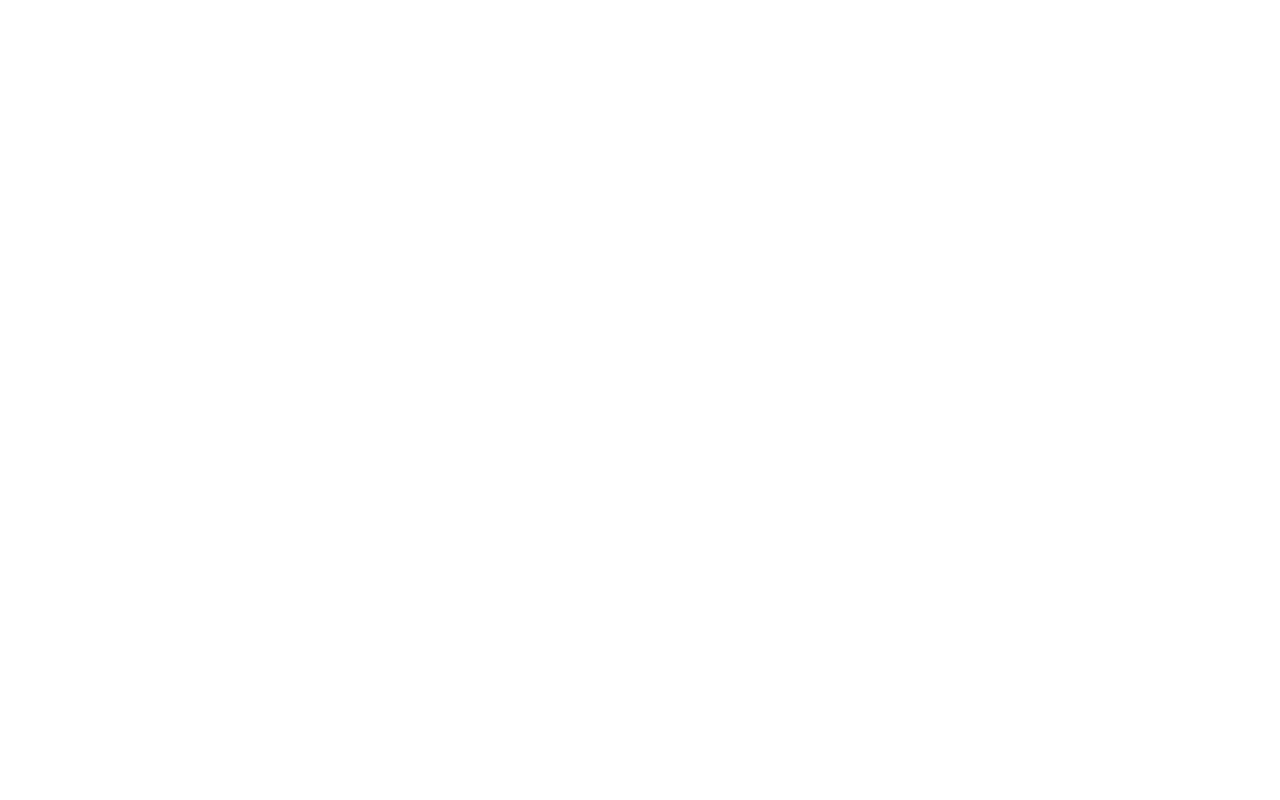
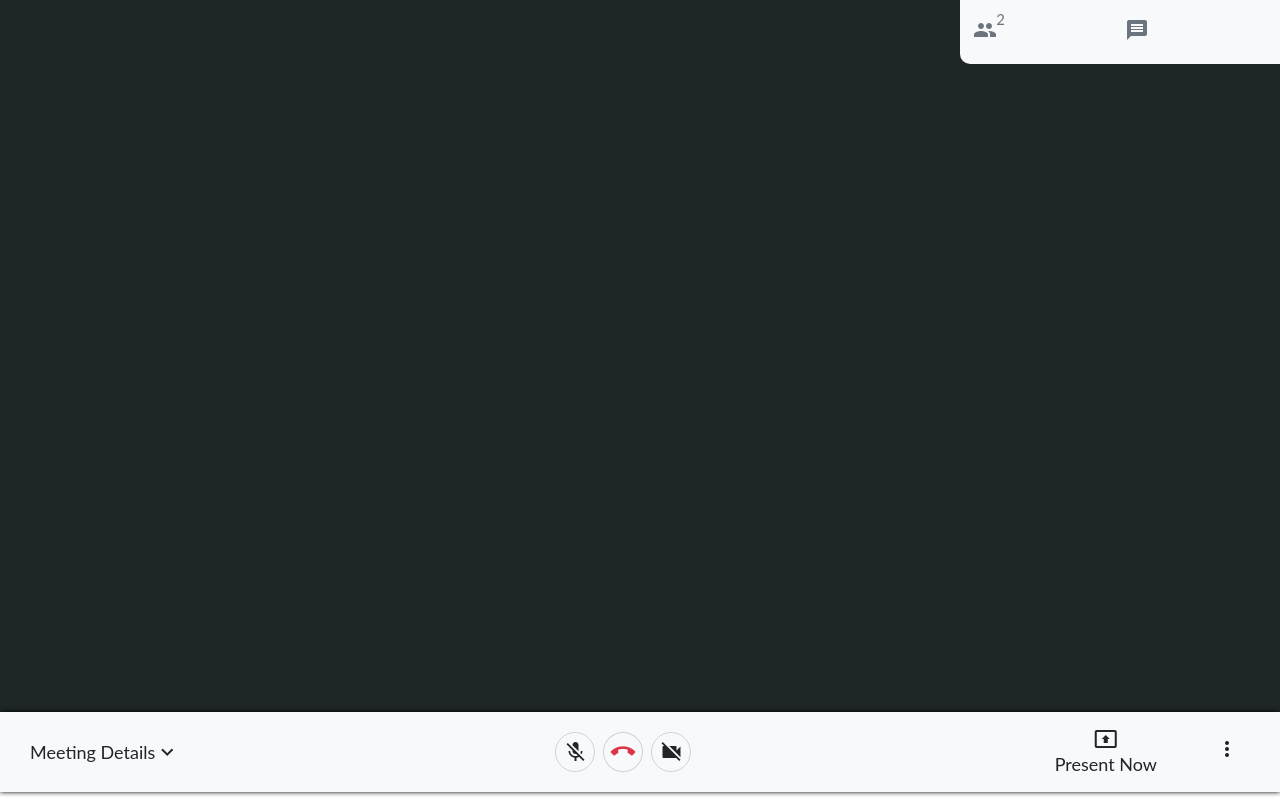
Before and after one commit to lsy980326/google-meet, a website: page index.html in a window 1280 px wide. Drawn offline with Linux system fonts and the light colour scheme.

Commit message:
feat: 구글 미팅 UI 구현

```diff
--- a/index.html
+++ b/index.html
@@ -0,0 +1,98 @@
+<!DOCTYPE html>
+<html lang="en">
+<head>
+    <meta charset="UTF-8">
+    <meta name="viewport" content="width=device-width, initial-scale=1.0">
+    <title>Google Meet</title>
+    <!-- 외부 스타일시트 및 폰트 -->
+    <link rel="stylesheet" href="https://fonts.googleapis.com/icon?family=Material+Icons">
+    <link rel="stylesheet" href="public/Assets/css/bootstrap.min.css">
+    <link rel="stylesheet" href="public/Assets/css/style.css">
+</head>
+<body>
+    <main class="d-flex flex-column home-wrap">
+        <!-- 상단 영역: 비디오 화면 및 참가자 정보 -->
+        <div class="g-top text-light">
+            <!-- 메인 비디오 컨테이너 -->
+            <div class="top-remote-video-show-wrap d-flex">
+                <div id="meetingContainer" class="w-75 d-none">
+                    <div class="call-wrap" style="background-color: black;">
+                        <div class="video-wrap" id="divUsers" style="display: flex; flex-wrap: wrap;">
+                            <!-- 내 비디오 영역 -->
+                            <div id="me" class="userbox display-center flex-column">
+                                <h2 class="display-center" style="font-size: 14px;"></h2>
+                                <div class="display-center">
+                                    <video autoplay muted id="localVideoPlayer"></video>
+                                </div>
+                            </div>
+
+                            <!-- 다른 참가자 비디오 템플릿 -->
+                            <div id="otherTemplate" class="userbox display-center flex-column" style="display:none">
+                                <h2 class="display-center" style="font-size: 14px;"></h2>
+                                <div class="display-center">
+                                    <video autoplay muted></video>
+                                    <video autoplay muted style="display: none;"></video>
+                                </div>
+                            </div>
+                        </div>
+                    </div>
+                </div>
+            </div>
+
+            <!-- 상단 왼쪽: 참가자 수, 채팅, 시간 정보 -->
+            <div class="g-top-left bg-light text-secondary w-25 d-flex align-items-center justify-content-between pl-2 pr-2">
+                <div class="top-left-participant-wrap pt-2 cursor-pointer">
+                    <div class="top-left-participant-icon">
+                        <span class="material-icons">people</span>
+                    </div>
+                    <div class="top-left-participant-count">2</div>
+                </div>
+                <div class="top-left-chat-wrap pt-2 cursor-pointer">
+                    <span class="material-icons">message</span>
+                </div>
+                <div class="top-left-time-wrap"></div>
+            </div>
+        </div>
+
+        <!-- 하단 영역: 컨트롤 버튼들 -->
+        <div class="g-bottom bg-light m-0 d-flex justify-content-between align-items-center">
+            <!-- 하단 왼쪽: 미팅 상세 정보 -->
+            <div class="bottom-left d-flex" style="height:10vh;">
+                <div class="display-center cursor-pointer meeting-details-button">
+                    Meeting Details
+                    <span class="material-icons">keyboard_arrow_down</span>
+                </div>
+            </div>
+
+            <!-- 하단 중앙: 주요 컨트롤 버튼들 -->
+            <div class="bottom-middle d-flex justify-content-center align-items-center" style="height: 10vh;">
+                <div class="mic-toggle-wrap action-icon-style display-center m-2 cursor-pointer" id="micMuteUnmute">
+                    <span class="material-icons">mic_off</span>
+                </div>
+
+                <div class="end-call-wrap action-icon-style display-center mr-2 cursor-pointer">
+                    <span class="material-icons text-danger">call</span>
+                </div>
+
+                <div class="video-toggle-wrap action-icon-style display-center cursor-pointer">
+                    <span class="material-icons">videocam_off</span>
+                </div>
+            </div>
+
+            <!-- 하단 오른쪽: 추가 기능 버튼들 -->
+            <div class="bottom-right d-flex justify-content-center align-items-center mr-3" style="height: 10vh;">
+                <div class="present-now-wrap d-flex justify-content-center flex-column align-items-center mr-5 cursor-pointer">
+                    <span class="material-icons">present_to_all</span>
+                    <div>Present Now</div>
+                </div>
+
+                <div class="option-wrap cursor-pointer display-center" style="height: 10vh; position: relative;">
+                    <div class="option-icon">
+                        <span class="material-icons">more_vert</span>
+                    </div>
+                </div>
+            </div>
+        </div>
+    </main>
+</body>
+</html>
--- a/public/Assets/css/style.css
+++ b/public/Assets/css/style.css
@@ -57,3 +57,85 @@ textarea:focus, input:focus{
     /* border-radius: 5px; */
     /* box-shadow: 1px 1px 5px gray; */
 }
+
+
+
+
+/* index page */
+.home-wrap{
+    background-color: rgb(31,38,38);
+}
+
+.g-top{
+    height: 89vh;
+    position: relative;
+}
+
+.video-wrap{
+    height: 600px;
+}
+
+.video-wrap{
+    flex: 1 1 250px;
+    border: 1px solid white;
+}
+
+.g-top-left{
+    position: absolute;
+    right: 0;
+    height: 8vh;
+    top: 0;
+    border-bottom-left-radius: 10px;
+}
+
+.top-left-participant-wrap{
+    position: relative;
+}
+
+.cursor-pointer{
+    cursor: pointer;
+    padding: 5px;
+}
+
+.cursor-pointer:hover{
+    cursor: pointer;
+    padding: 5px;
+    background-color: rgb(226,225,225);
+    border-radius: 5px;
+}
+
+.top-left-participant-count{
+    position: absolute;
+    top: -2px;
+    right: -3px;
+    font-size: 15px;
+}
+
+.g-bottom{
+    /* margin: 0 -10px !important; */
+    padding: 0 20px;
+    box-shadow: 0 0 5px black;
+    z-index: 2;
+}
+
+.bottom-left{
+    position: relative;
+    padding: 5px;
+}
+
+.action-icon-style{
+    font-size: 8px !important;
+    height: 40px;
+    width: 40px;
+    border: 1px solid lightgray;
+    border-radius: 50%;
+}
+
+.action-icon-style span.material-icons{
+    /* font-size: 18px; */
+}
+
+.end-call-wrap{
+    -ms-transform: rotate(135deg);
+    transform: rotate(135deg);
+}
```
